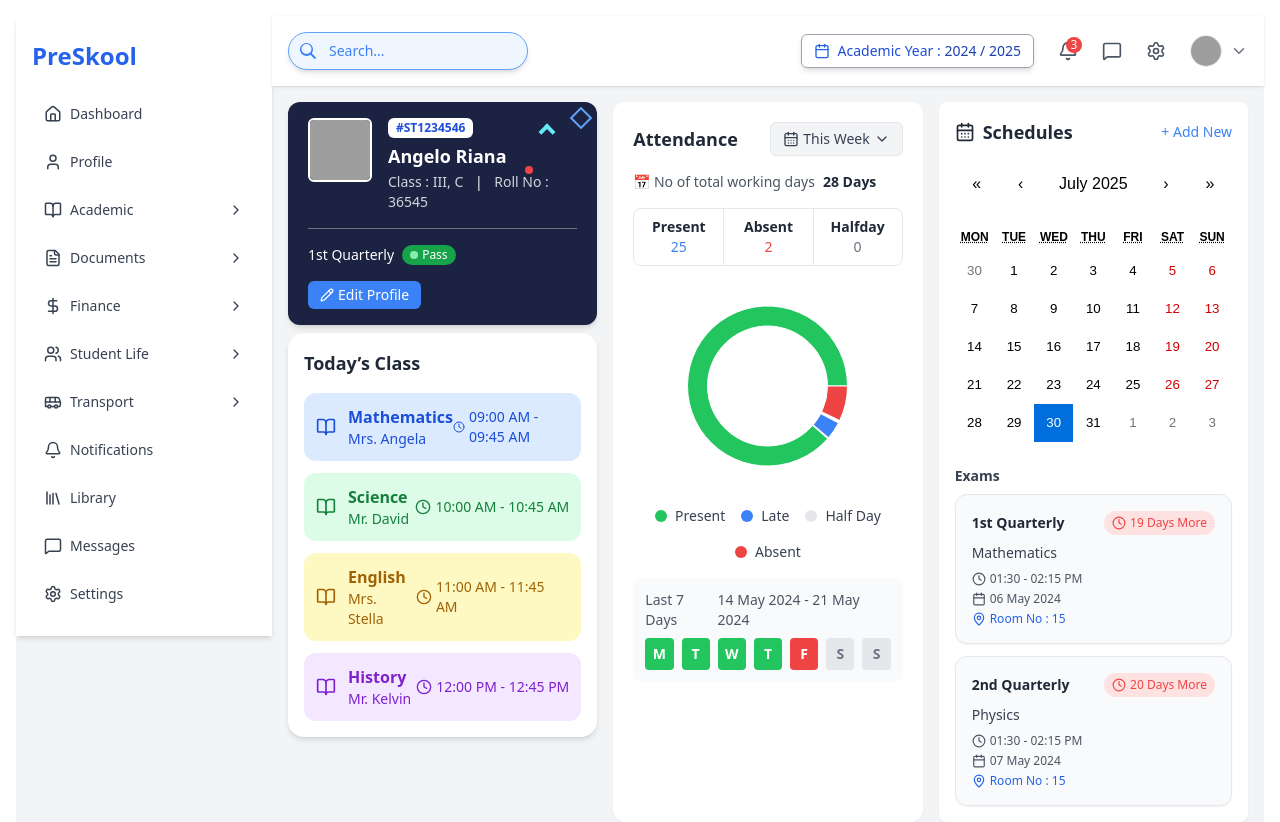
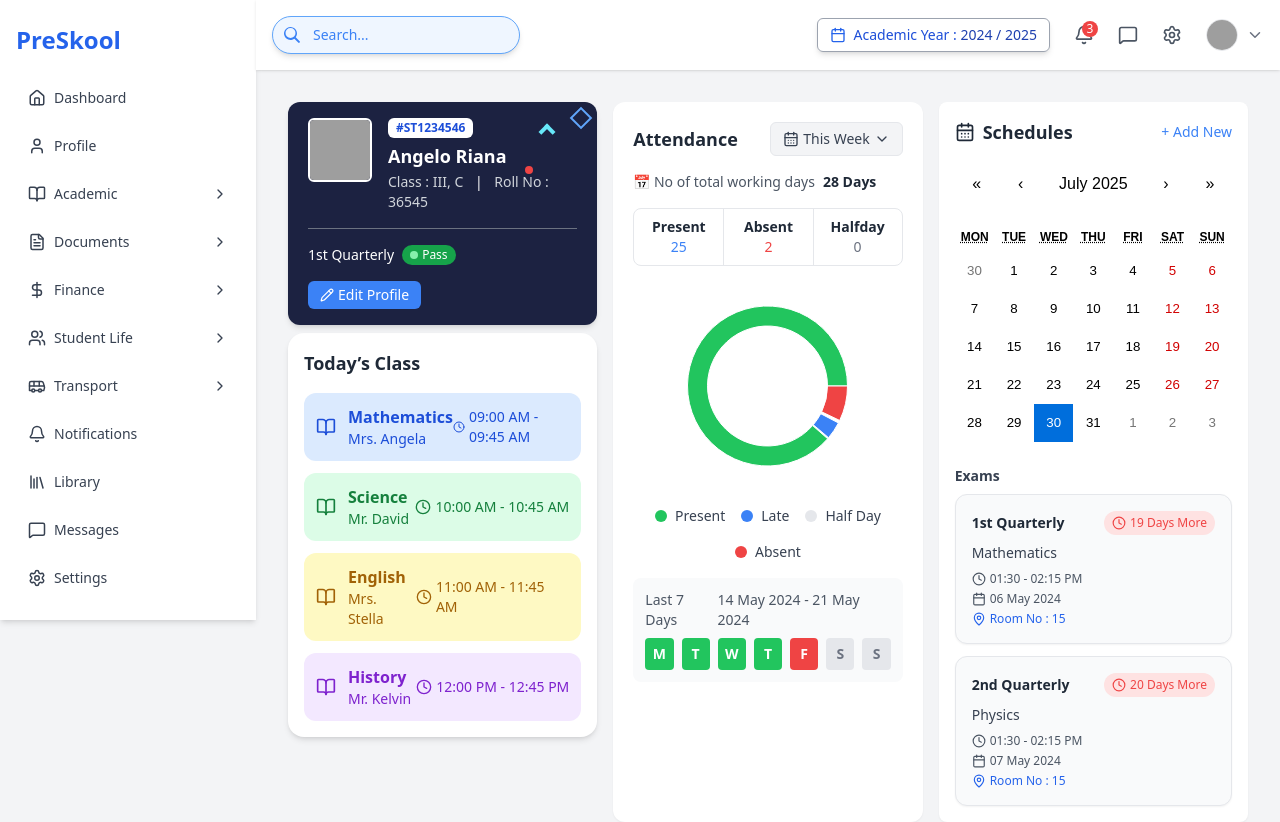
Before and after one commit to beyondloop/StudentPortal, a React (Vite) app: page / in a window 1280 px wide. Shown: the top 822 px of the page. Built offline with nearby package versions, Linux system fonts and the light colour scheme; grey boxes are pictures that could not be loaded.

Commit message:
sidebar sticky mainscreen made dynamic

```diff
--- a/src/App.jsx
+++ b/src/App.jsx
@@ -1,21 +1,23 @@
-
-import React from "react";
-import { Routes, Route } from "react-router-dom";
+import { BrowserRouter as Router, Routes, Route } from "react-router-dom";
+import Sidebar from "./Components/Sidebar";
 import StudentDashboard from "./Pages/StudentDashboard";
 import ClassSchedulePage from "./Pages/ClassSchedulePage";
+import Header from "./components/Header";
 
-const App = () => {
+export default function App() {
   return (
-      <div className="flex">
-        <div className="flex-1 p-4">
-          <Routes>
-            <Route path="/" element={<StudentDashboard />} />
-            <Route path="/my-class" element={<ClassSchedulePage />} />
 
-          </Routes>
+      <div className="flex bg-gray-100 min-h-screen">
+        <Sidebar />
+        <div className="flex-1 flex flex-col">
+          <Header />
+          <main className="p-4 space-y-4 overflow-y-auto">
+            <Routes>
+              <Route path="/" element={<StudentDashboard />} />
+              <Route path="/my-class" element={<ClassSchedulePage />} />
+            </Routes>
+          </main>
         </div>
       </div>
   );
-};
-
-export default App;
+}
--- a/src/Components/Sidebar.jsx
+++ b/src/Components/Sidebar.jsx
@@ -19,7 +19,7 @@ import {
 } from "lucide-react";
 
 const navItems = [
-  { label: "Dashboard", icon: <Home size={18} /> },
+   { label: "Dashboard", icon: <Home size={18} />, route: "/" },
   { label: "Profile", icon: <User size={18} /> },
   {
     label: "Academic",
--- a/src/Pages/StudentDashboard.jsx
+++ b/src/Pages/StudentDashboard.jsx
@@ -1,5 +1,5 @@
 import React from "react";
-import Sidebar from "../components/Sidebar";
+
 import Header from "../components/Header";
 import StudentCard from "../Components/StudentCard";
 import AttendanceChart from "../components/AttendanceChart";
@@ -15,14 +15,12 @@ import NoticeBoard from "../components/NoticeBoard";
 import SyllabusProgress from "../Components/SyllabusProgress";
 import TodoList from "../Components/TodoList";
 import LeaveStatus from "../Components/LeaveStatus.";
+import Sidebar from "../Components/Sidebar";
 
 const StudentDashboard = () => {
   return (
-    <div className="flex bg-gray-100 min-h-screen">
-      <Sidebar />
-      <div className="flex-1 flex flex-col">
-        <Header />
-        <main className="p-4 space-y-4 overflow-y-auto">
+    <div>
+        <main className="p-4 space-y-4 overflow-y-auto ">
 
           {/* Responsive layout: StudentCard + TodayClass stacked; others follow */}
           <div className="grid grid-cols-1 lg:grid-cols-3 gap-4">
@@ -58,7 +56,6 @@ const StudentDashboard = () => {
           </div>
         </main>
       </div>
-    </div>
   );
 };
 
```
